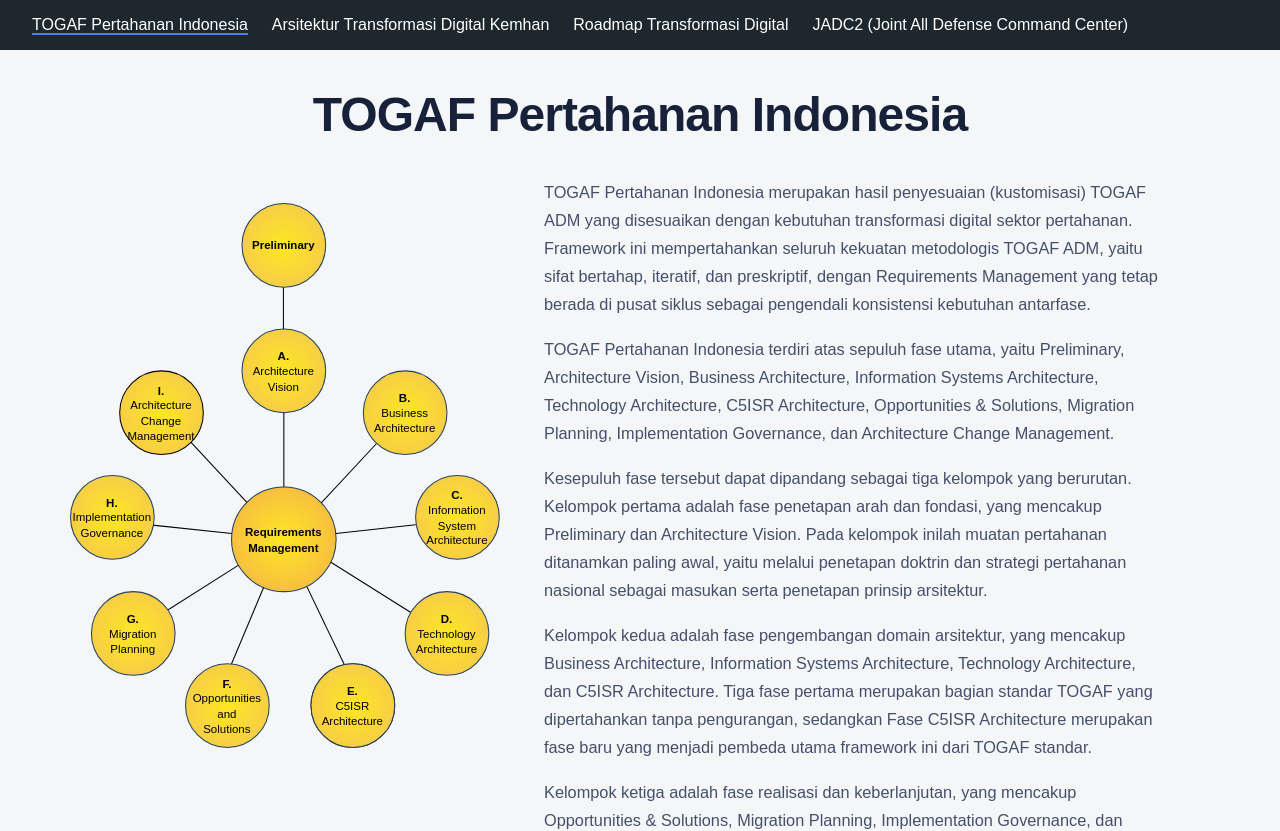
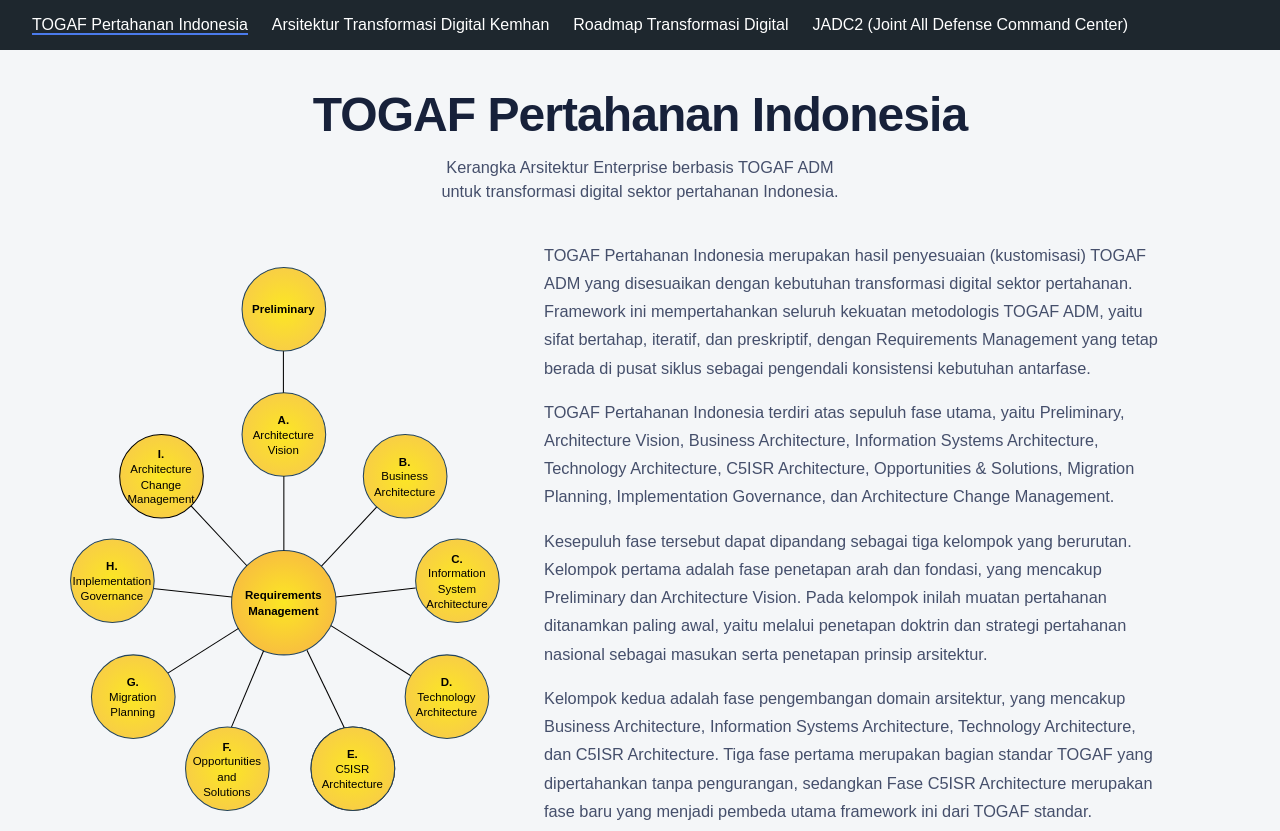
Before and after one commit to marcelsuanditambing/transformasi_kemhan, a Vue app: page / in a window 1280 px wide. Shown: the top 831 px of the page. Built offline with nearby package versions, Linux system fonts and the light colour scheme.

Commit message:
fix: add subtitle to header and adjust content alignment for Preliminary phase

```diff
--- a/src/views/Landing.vue
+++ b/src/views/Landing.vue
@@ -4,6 +4,7 @@
       <h1 class="brand">
         <button type="button" class="brand-btn" @click="reset">{{ overview.title }}</button>
       </h1>
+      <p class="subtitle">{{ overview.subtitle }}</p>
     </header>
 
     <div class="layout">
@@ -25,7 +26,7 @@
       </figure>
 
       <!-- Kanan (desktop) / bawah (mobile): penjelasan -->
-      <div class="content">
+      <div class="content" :class="{ 'is-justify': selectedId === 'preliminary' }">
         <!-- Tampilan awal: ikhtisar -->
         <template v-if="!selected">
           <p v-for="(p, i) in overview.paragraphs" :key="i" class="para">{{ p }}</p>
@@ -264,6 +265,8 @@
 
 /* ---- Content ---- */
 .content { scroll-margin-top: 1rem; padding-top: 0.35rem; }
+/* Uji coba: rata kanan-kiri khusus untuk fase Preliminary */
+.content.is-justify .para { text-align: justify; }
 .para {
   max-width: 68ch;
   margin: 0 0 1.05rem;
```
